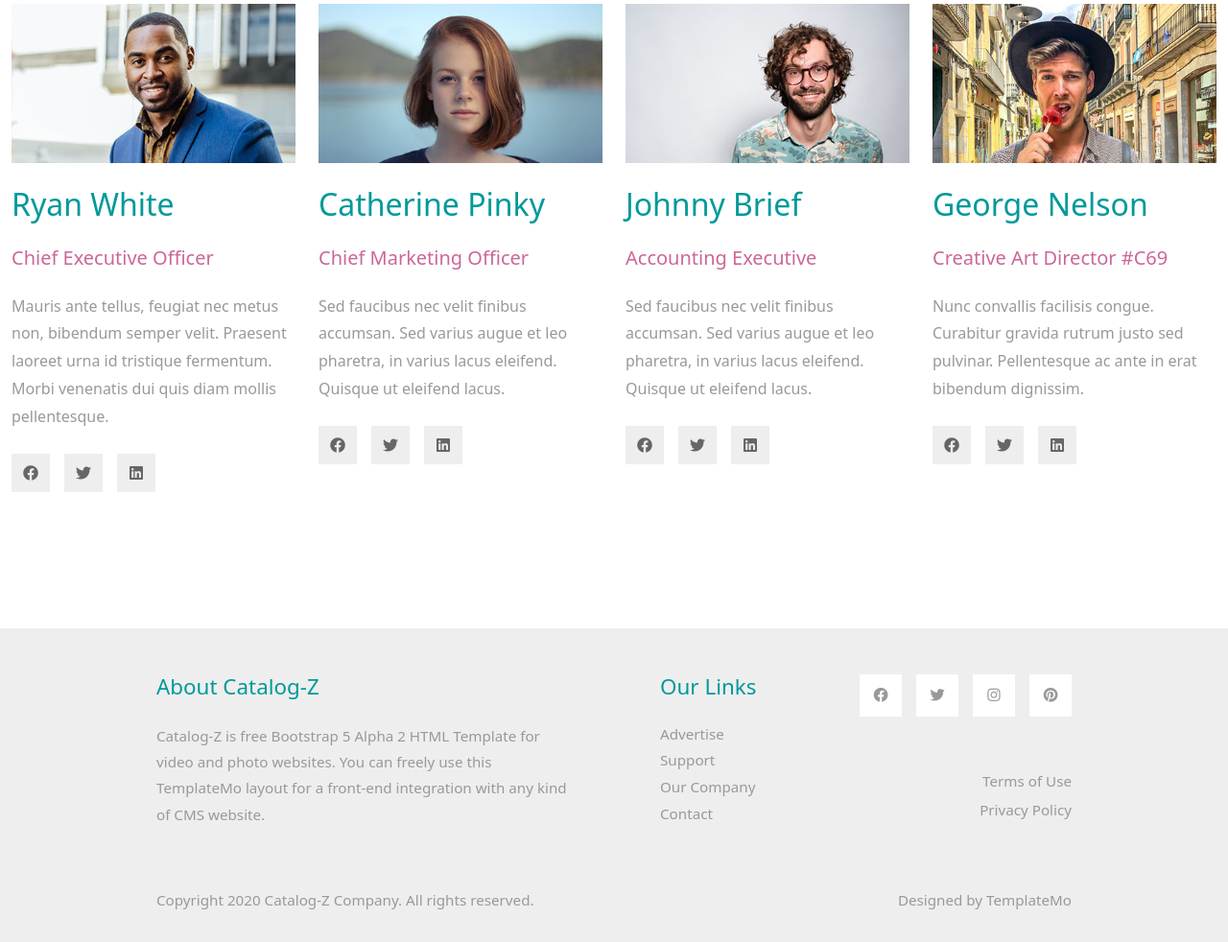
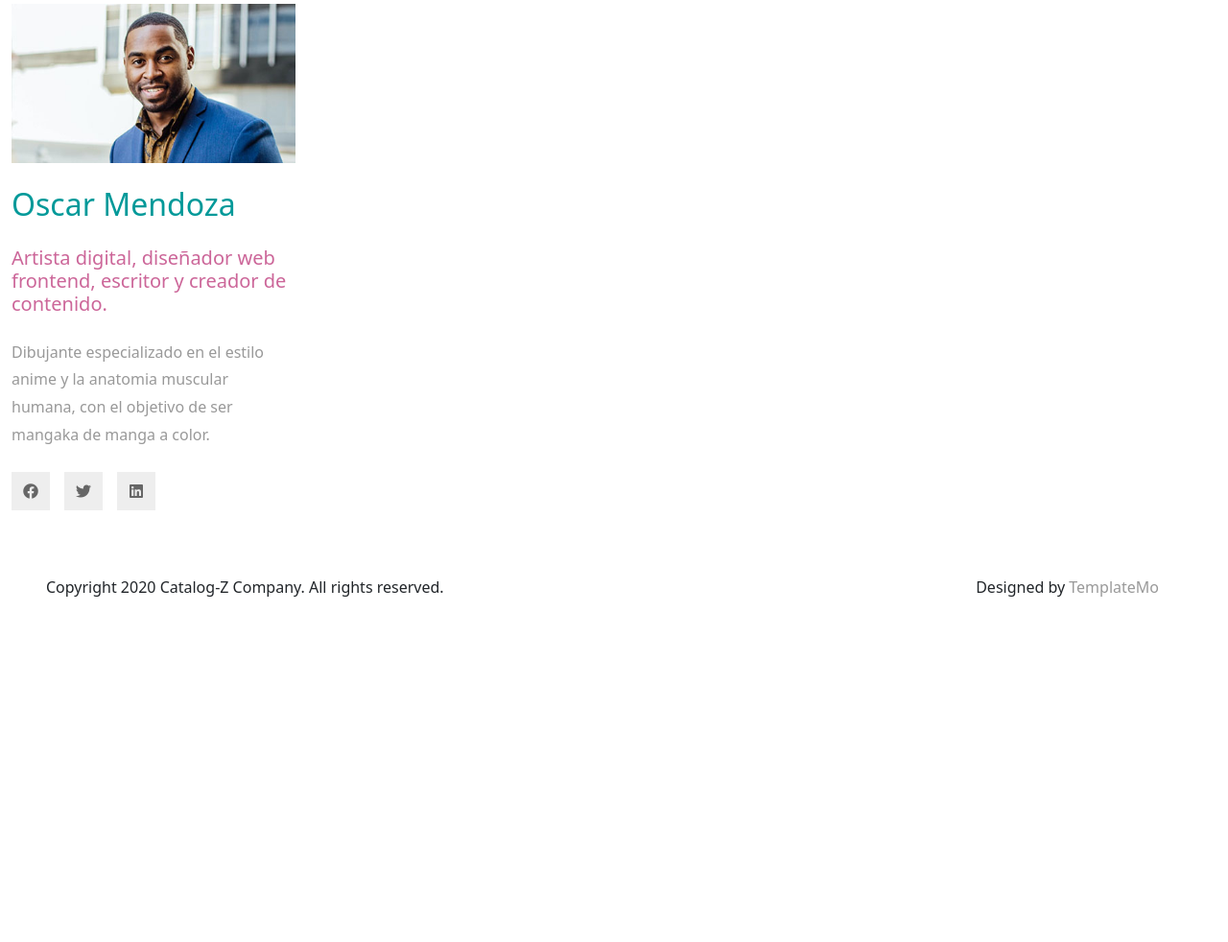
Before and after one commit to BlaydenDark/galeria.github.io, a plain HTML site: page contact.html in a window 1280 px wide. Shown: the part 1045-2027 px from the top of the page at 96% size. After the commit the page ends 1759 px from the top, so only its background shows below. Drawn offline with Linux system fonts and the light colour scheme.

Commit message:
Update contact.html

```diff
--- a/contact.html
+++ b/contact.html
@@ -122,85 +122,16 @@
         <div class="row tm-mb-74 tm-people-row">
             <div class="col-lg-3 col-md-6 col-sm-6 col-12 mb-5">
                 <img src="img/people-1.jpg" alt="Image" class="mb-4 img-fluid">
-                <h2 class="tm-text-primary mb-4">Ryan White</h2>
-                <h3 class="tm-text-secondary h5 mb-4">Chief Executive Officer</h3>
+                <h2 class="tm-text-primary mb-4">Oscar Mendoza</h2>
+                <h3 class="tm-text-secondary h5 mb-4">Artista digital, diseñador web frontend, escritor y creador de contenido.</h3>
                 <p class="mb-4">
-                    Mauris ante tellus, feugiat nec metus non, bibendum semper velit. Praesent laoreet urna id tristique fermentum. Morbi venenatis dui quis diam mollis pellentesque.
+                    Dibujante especializado en el estilo anime y la anatomia muscular humana, con el objetivo de ser mangaka de manga a color.
                 </p>
                 <ul class="tm-social pl-0 mb-0">
-                    <li><a href="https://facebook.com"><i class="fab fa-facebook"></i></a></li>
+                    <li><a href="https://www.facebook.com/oscar.m.drawing"><i class="fab fa-facebook"></i></a></li>
                     <li><a href="https://twitter.com"><i class="fab fa-twitter"></i></a></li>
                     <li><a href="https://linkedin.com"><i class="fab fa-linkedin"></i></a></li>
                 </ul>
-            </div>
-            <div class="col-lg-3 col-md-6 col-sm-6 col-12 mb-5">
-                <img src="img/people-2.jpg" alt="Image" class="mb-4 img-fluid">
-                <h2 class="tm-text-primary mb-4">Catherine Pinky</h2>
-                <h3 class="tm-text-secondary h5 mb-4">Chief Marketing Officer</h3>
-                <p class="mb-4">
-                    Sed faucibus nec velit finibus accumsan. Sed varius augue et leo pharetra, in varius lacus eleifend. Quisque ut eleifend lacus.
-                </p>
-                <ul class="tm-social pl-0 mb-0">
-                    <li><a href="https://facebook.com"><i class="fab fa-facebook"></i></a></li>
-                    <li><a href="https://twitter.com"><i class="fab fa-twitter"></i></a></li>
-                    <li><a href="https://linkedin.com"><i class="fab fa-linkedin"></i></a></li>
-                </ul>
-            </div>
-            <div class="col-lg-3 col-md-6 col-sm-6 col-12 mb-5">
-                <img src="img/people-3.jpg" alt="Image" class="mb-4 img-fluid">
-                <h2 class="tm-text-primary mb-4">Johnny Brief</h2>
-                <h3 class="tm-text-secondary h5 mb-4">Accounting Executive</h3>
-                <p class="mb-4">
-                    Sed faucibus nec velit finibus accumsan. Sed varius augue et leo pharetra, in varius lacus eleifend. Quisque ut eleifend lacus.
-                </p>
-                <ul class="tm-social pl-0 mb-0">
-                    <li><a href="https://facebook.com"><i class="fab fa-facebook"></i></a></li>
-                    <li><a href="https://twitter.com"><i class="fab fa-twitter"></i></a></li>
-                    <li><a href="https://linkedin.com"><i class="fab fa-linkedin"></i></a></li>
-                </ul>
-            </div>
-            <div class="col-lg-3 col-md-6 col-sm-6 col-12 mb-5">
-                <img src="img/people-4.jpg" alt="Image" class="mb-4 img-fluid">
-                <h2 class="tm-text-primary mb-4">George Nelson</h2>
-                <h3 class="tm-text-secondary h5 mb-4">Creative Art Director #C69</h3>
-                <p class="mb-4">
-                    Nunc convallis facilisis congue. Curabitur gravida rutrum justo sed pulvinar. Pellentesque ac ante in erat bibendum dignissim.
-                </p>
-                <ul class="tm-social pl-0 mb-0">
-                    <li><a href="https://facebook.com"><i class="fab fa-facebook"></i></a></li>
-                    <li><a href="https://twitter.com"><i class="fab fa-twitter"></i></a></li>
-                    <li><a href="https://linkedin.com"><i class="fab fa-linkedin"></i></a></li>
-                </ul>
-            </div>
-        </div>
-    </div> <!-- container-fluid, tm-container-content -->
-
-    <footer class="tm-bg-gray pt-5 pb-3 tm-text-gray tm-footer">
-        <div class="container-fluid tm-container-small">
-            <div class="row">
-                <div class="col-lg-6 col-md-12 col-12 px-5 mb-5">
-                    <h3 class="tm-text-primary mb-4 tm-footer-title">About Catalog-Z</h3>
-                    <p>Catalog-Z is free Bootstrap 5 Alpha 2 HTML Template for video and photo websites. You can freely use this TemplateMo layout for a front-end integration with any kind of CMS website.</p>
-                </div>
-                <div class="col-lg-3 col-md-6 col-sm-6 col-12 px-5 mb-5">
-                    <h3 class="tm-text-primary mb-4 tm-footer-title">Our Links</h3>
-                    <ul class="tm-footer-links pl-0">
-                        <li><a href="#">Advertise</a></li>
-                        <li><a href="#">Support</a></li>
-                        <li><a href="#">Our Company</a></li>
-                        <li><a href="#">Contact</a></li>
-                    </ul>
-                </div>
-                <div class="col-lg-3 col-md-6 col-sm-6 col-12 px-5 mb-5">
-                    <ul class="tm-social-links d-flex justify-content-end pl-0 mb-5">
-                        <li class="mb-2"><a href="https://facebook.com"><i class="fab fa-facebook"></i></a></li>
-                        <li class="mb-2"><a href="https://twitter.com"><i class="fab fa-twitter"></i></a></li>
-                        <li class="mb-2"><a href="https://instagram.com"><i class="fab fa-instagram"></i></a></li>
-                        <li class="mb-2"><a href="https://pinterest.com"><i class="fab fa-pinterest"></i></a></li>
-                    </ul>
-                    <a href="#" class="tm-text-gray text-right d-block mb-2">Terms of Use</a>
-                    <a href="#" class="tm-text-gray text-right d-block">Privacy Policy</a>
-                </div>
             </div>
             <div class="row">
                 <div class="col-lg-8 col-md-7 col-12 px-5 mb-3">
```
